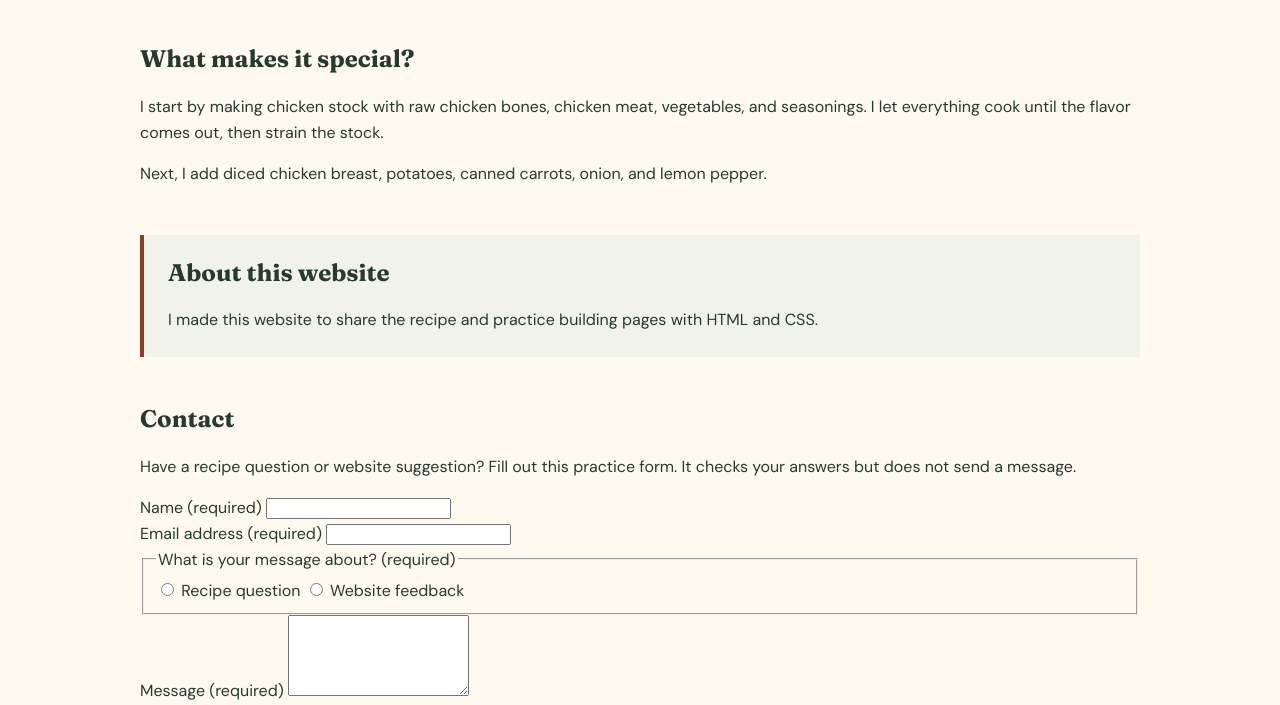
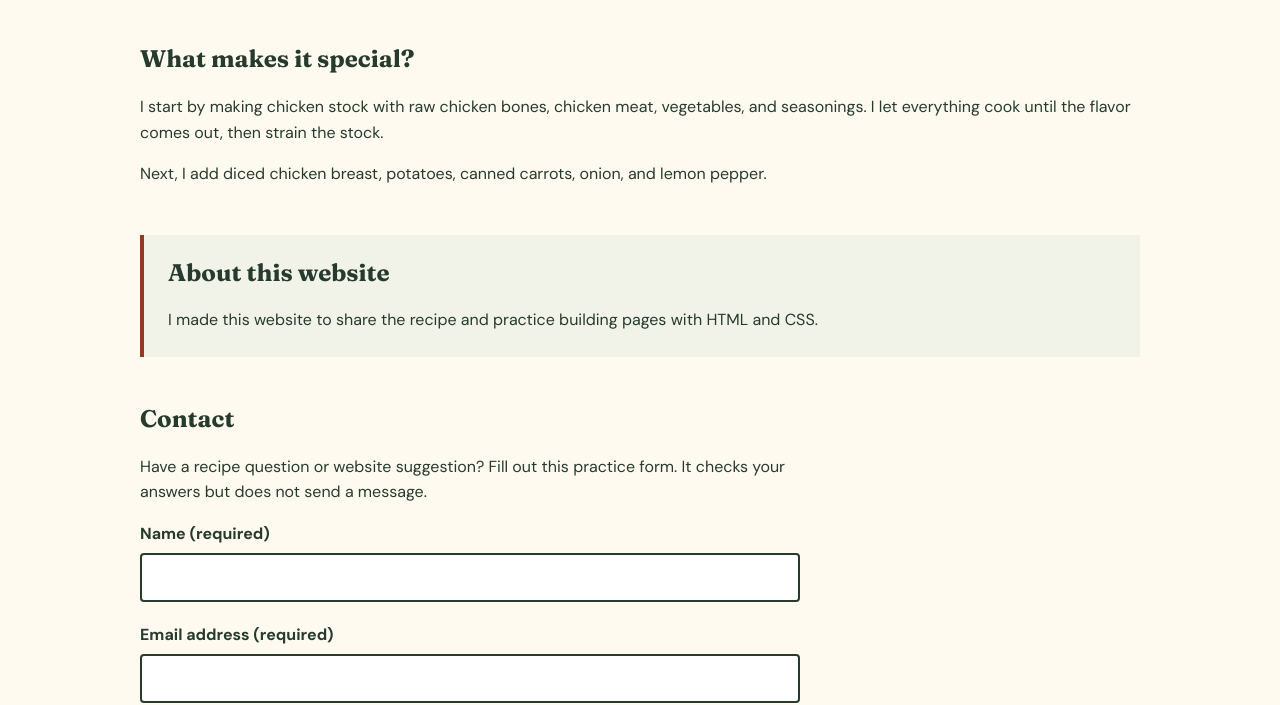
Before and after one commit to TheChristianBoss/campus, a plain HTML site: page about.html in a window 1280 px wide. Shown: the part 270-975 px from the top of the page. Drawn offline with Linux system fonts and the light colour scheme.

Commit message:
Accessibility: update styles.css for shared navigation, accessible form, and consistent styles

```diff
--- a/styles.css
+++ b/styles.css
@@ -35,7 +35,7 @@ a {
   color: #913a25;
 }
 
-a:focus-visible {
+a:focus-visible, button:focus-visible, input:focus-visible, textarea:focus-visible {
   outline: 3px solid #913a25;
   outline-offset: 4px;
 }
@@ -226,3 +226,77 @@ footer p {
     padding: 16px;
   }
 }
+
+/* Contact form: same colors and spacing as the other pages */
+.contact-section {
+  max-width: 660px;
+}
+
+.form-field, .form-fieldset {
+  margin-bottom: 20px;
+}
+
+.form-field label, .form-fieldset legend {
+  display: block;
+  margin-bottom: 6px;
+  font-weight: 700;
+}
+
+.form-field input, .form-field textarea {
+  display: block;
+  width: 100%;
+  padding: 10px 12px;
+  border: 2px solid #263b2e;
+  border-radius: 4px;
+  background: #ffffff;
+  color: #263b2e;
+  font: inherit;
+}
+
+.form-fieldset {
+  border: 2px solid #263b2e;
+  border-radius: 4px;
+  padding: 12px 16px;
+}
+
+.radio-option {
+  display: flex;
+  align-items: center;
+  gap: 8px;
+  margin: 10px 0;
+  font-weight: normal;
+}
+
+.radio-option input {
+  accent-color: #913a25;
+}
+
+.button {
+  font: inherit;
+  cursor: pointer;
+}
+
+.field-error, .form-feedback {
+  margin: 6px 0 0;
+  color: #913a25;
+  font-weight: 700;
+}
+
+.form-feedback {
+  padding: 12px;
+  border: 2px solid #913a25;
+  margin-bottom: 18px;
+}
+
+.form-success {
+  color: #263b2e;
+  font-weight: 700;
+}
+
+[aria-invalid="true"] {
+  border-color: #913a25 !important;
+}
+
+[hidden] {
+  display: none !important;
+}
```
